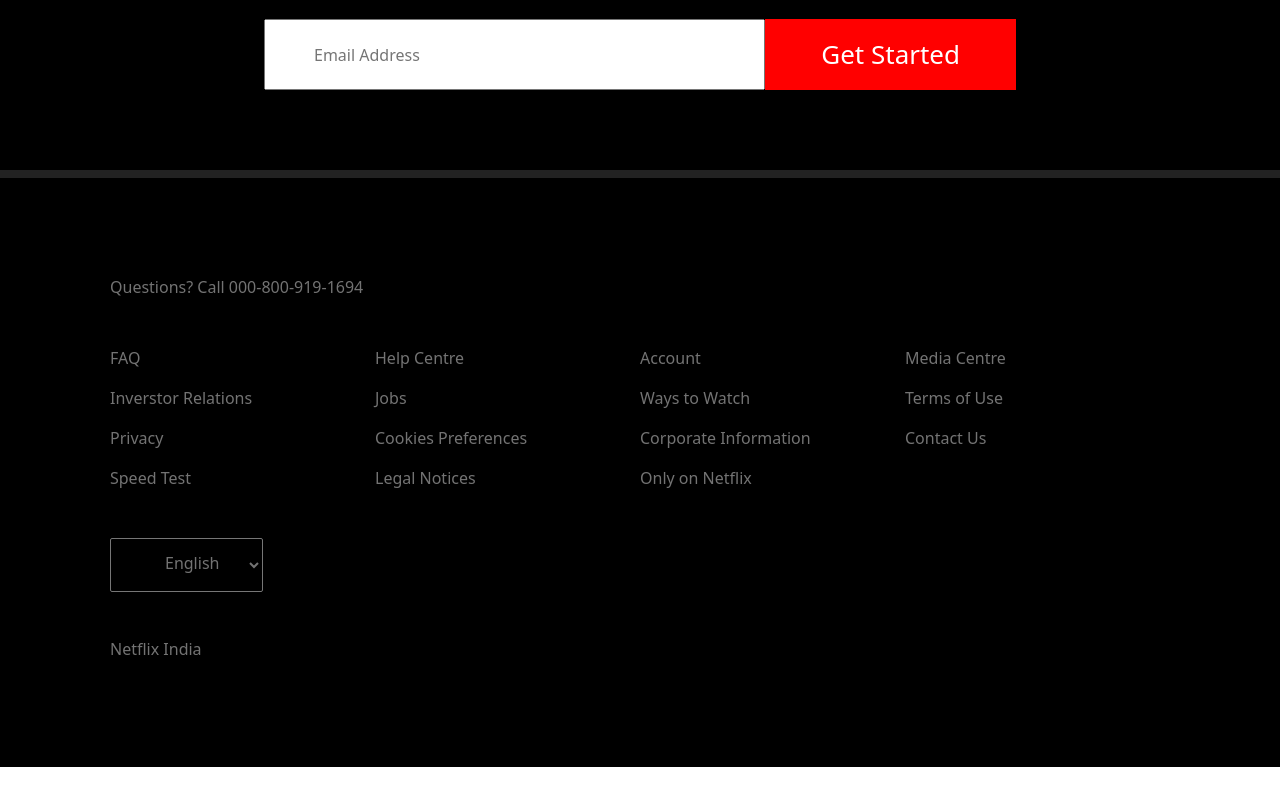
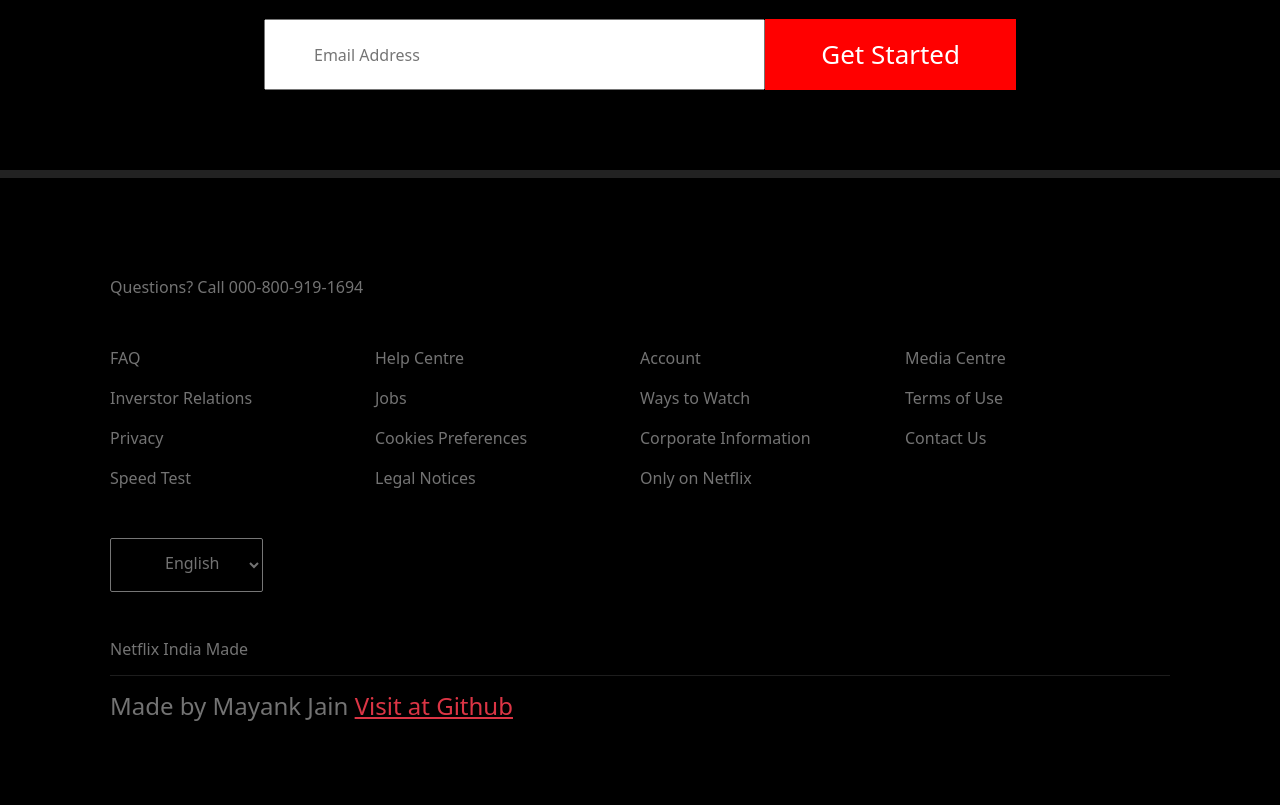
Before and after one commit to Mayank-Jain-1/Netflix-Homepage.github.io, a plain HTML site: page index.html in a window 1280 px wide. Shown: the part 3773-4578 px from the top of the page. Before the commit the page ends 4540 px from the top, so only its background shows below. Drawn offline with nearby package versions, Linux system fonts and the light colour scheme; some icons are missing.

Commit message:
Final Commit

```diff
--- a/index.html
+++ b/index.html
@@ -352,9 +352,12 @@
           </div>
 
           <h6 class="mt-5">
-            Netflix India
+            Netflix India Made
           </h6>
-
+          <hr>
+          <h4 href="">Made by Mayank Jain
+          <a class="text-danger" href="https://github.com/mayank-jain-1">Visit at Github</a>
+        </h4>
       </div>
     </div>
     <script src="index.js"></script>
--- a/style.css
+++ b/style.css
@@ -267,6 +267,11 @@ body{
   color: #737373;
 }
 
+.f-link:hover{
+  color: white;
+  text-decoration: underline;
+}
+
 
 .f-language{
   display: flex;
```
